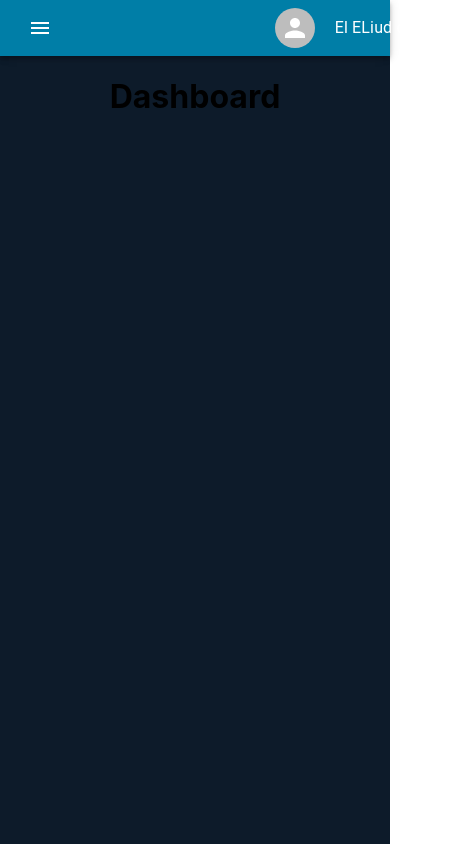
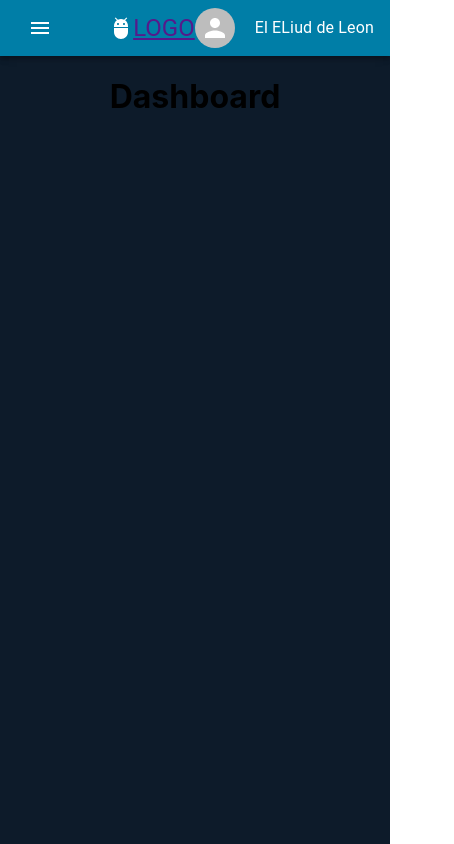
Before and after one commit to KaliumStudios/plastech-inv, a React (Create React App) app: page / in a window 390 px wide. Shown: the whole page, 454 px wide, since content can reach past the window. Built offline with nearby package versions, Linux system fonts and the light colour scheme.

Commit message:
Fixed navbar responsiveness

```diff
--- a/src/components/Navbar.tsx
+++ b/src/components/Navbar.tsx
@@ -12,18 +12,19 @@ import Avatar from "@mui/material/Avatar";
 import Button from "@mui/material/Button";
 import Tooltip from "@mui/material/Tooltip";
 import MenuItem from "@mui/material/MenuItem";
-import AgricultureIcon from "@mui/icons-material/Agriculture";
+import AdbIcon from "@mui/icons-material/Adb";
 import { useNavigate } from "react-router-dom";
 import {
   logoFlexBox,
-  logoImage,
   logoText,
-  navbarFlexBox,
   navbarText,
-  userIconButton,
   userLogin,
   userPictureMenu,
   userImage,
+  navbarMovil,
+  navbarFlexBox,
+  logoImage,
+  movileImageLogo,
 } from "../styles/Common.styles";
 
 const pages = ["Production", "Inventario", "Fallas"];
@@ -65,7 +66,7 @@ export default function Navbar() {
     <AppBar position="static" sx={{ backgroundColor: "#007ea7" }}>
       <Container maxWidth="xl">
         <Toolbar disableGutters>
-          <AgricultureIcon sx={logoImage} />
+          <AdbIcon sx={logoImage} />
           <Typography
             variant="h6"
             noWrap
@@ -106,15 +107,22 @@ export default function Navbar() {
               }}
             >
               {pages.map((page) => (
-                <MenuItem key={page} onClick={handleCloseNavMenu}>
-                  <Typography textAlign="center" component="a" href="/">
-                    {page}
-                  </Typography>
+                <MenuItem key={page} onClick={handleNavClick(page)}>
+                  <Typography textAlign="center">{page}</Typography>
                 </MenuItem>
               ))}
             </Menu>
           </Box>
-
+          <AdbIcon sx={movileImageLogo} />
+          <Typography
+            variant="h5"
+            noWrap
+            component="a"
+            href=""
+            sx={navbarMovil}
+          >
+            LOGO
+          </Typography>
           <Box sx={navbarFlexBox}>
             {pages.map((page) => (
               <Button key={page} onClick={handleNavClick(page)} sx={navbarText}>
@@ -125,7 +133,7 @@ export default function Navbar() {
           {/* { TODO cabmiar este pedazo cuando tengamos la conexion a la base de datos } */}
           <Box sx={{ flexGrow: 0 }}>
             <Tooltip title="Open settings">
-              <IconButton onClick={handleOpenUserMenu} sx={userIconButton}>
+              <IconButton onClick={handleOpenUserMenu} sx={{ p: 0 }}>
                 <Avatar alt="User Image" src="" sx={userImage} />
                 <Typography sx={userLogin}>{" El ELiud de Leon "}</Typography>
               </IconButton>
```
